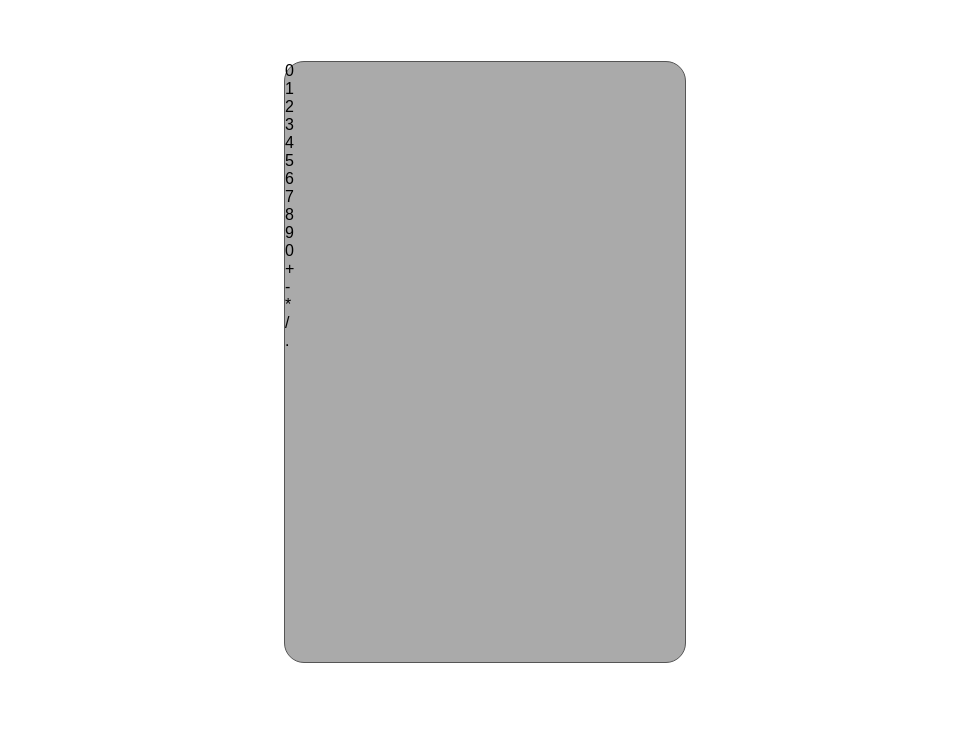
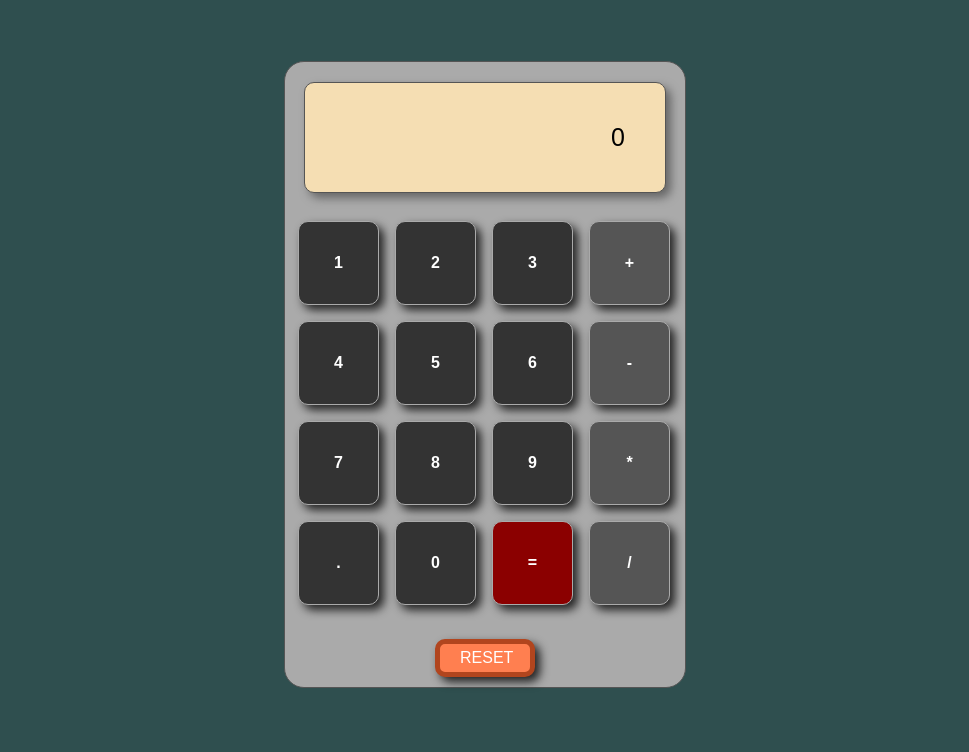
Before and after one commit to VictorMartinDiaz/Calculadora, a plain HTML site: page index.html in a window 1280 px wide. Shown: the part 73-825 px from the top of the page, without its empty margins (155-1124 px from the left). Before the commit the page ends 800 px from the top, so only its background shows below. Drawn offline with Linux system fonts and the light colour scheme.

Commit message:
fabricada la vista

```diff
--- a/css/style.css
+++ b/css/style.css
@@ -4,6 +4,7 @@
     text-decoration: none;
     list-style: none;
     font-family: sans-serif;
+    background: darkslategray;
 }
 
 #center {
@@ -13,7 +14,7 @@
     height: 60px;
     text-align: center;
     line-height: 60px;
-    background: darkslategray;
+    background: #222;
     color: wheat;
     font-weight: bold;
     border: 5px solid #ccc;
@@ -24,8 +25,102 @@
     position: relative;
     margin: 5% auto;
     width: 400px;
-    height: 600px;
+    height: 625px;
     border: 1px solid #555;
     border-radius: 20px;
     background: #aaa;
 }
+
+#calculadora ul {
+    margin-left: 5px;
+}
+
+#operaciones {
+    position: relative;
+    margin: 20px auto;
+    width: 70%;
+    background: wheat;
+    border: 1px solid #555;
+    border-radius: 10px;
+    box-shadow: 5px 5px 10px #666;
+    padding: 10%;
+    text-align: right;
+    font-size: 25px;
+    overflow: hidden;
+}
+
+.boton {
+    float: left;
+    padding: 32px;
+    width: 15px;
+    text-align: center;
+    margin: 8px;
+    background: #333;
+    color: white;
+    border: 1px solid #aaa;
+    border-radius: 10px;
+    box-shadow: 5px 5px 10px #222;
+    font-weight: bold;
+    cursor: pointer;
+
+}
+
+.botonOp {
+    float: left;
+    padding: 32px;
+    width: 15px;
+    text-align: center;
+    margin: 8px;
+    background: #555;
+    color: white;
+    border: 1px solid #aaa;
+    border-radius: 10px;
+    box-shadow: 5px 5px 10px #222;
+    font-weight: bold;
+    cursor: pointer;
+}
+
+.equalBoton{
+
+        float: left;
+        padding: 32px;
+        width: 15px;
+        text-align: center;
+        margin: 8px;
+        background: darkred;
+        color: white;
+        border: 1px solid #aaa;
+        border-radius: 10px;
+        box-shadow: 5px 5px 10px #222;
+        font-weight: bold;
+        cursor: pointer;
+
+}
+
+.botonBorrar {
+    position: absolute;
+    bottom: 10px;
+    padding: 5px 10px 5px 20px;
+    width: 60px;
+    background: coral;
+    border-radius: 10px;
+    left: 150px;
+    border: 5px solid rgb(177, 69, 30);
+    color: white;
+    cursor: pointer;
+    box-shadow: 5px 5px 10px #222;
+}
+
+#calculadora ul li:hover{
+    background: cornsilk;
+    color: #000;
+}
+
+.equalBoton:hover{
+    background: red !important;
+}
+
+#calculadora ul li:active{
+    background:lightsteelblue !important;
+    color: #000;
+}
--- a/index.html
+++ b/index.html
@@ -12,21 +12,23 @@
     <div id="calculadora">
         <div id="operaciones">0</div>
         <ul>
-            <li>1</li>
-            <li>2</li>
-            <li>3</li>
-            <li>4</li>
-            <li>5</li>
-            <li>6</li>
-            <li>7</li>
-            <li>8</li>
-            <li>9</li>
-            <li>0</li>
-            <li>+</li>
-            <li>-</li>
-            <li>*</li>
-            <li>/</li>
-            <li>.</li>
+            <li class="boton">1</li>
+            <li class="boton">2</li>
+            <li class="boton">3</li>
+            <li class="botonOp">+</li>
+            <li class="boton">4</li>
+            <li class="boton">5</li>
+            <li class="boton">6</li>
+            <li class="botonOp">-</li>
+            <li class="boton">7</li>
+            <li class="boton">8</li>
+            <li class="boton">9</li>
+            <li class="botonOp">*</li>
+            <li class="boton">.</li>
+            <li class="boton">0</li>
+            <li class="equalBoton"">=</li>
+            <li class="botonOp">/</li>
+            <li class="botonBorrar">RESET</li>
         </ul>
     </div>
 
```
